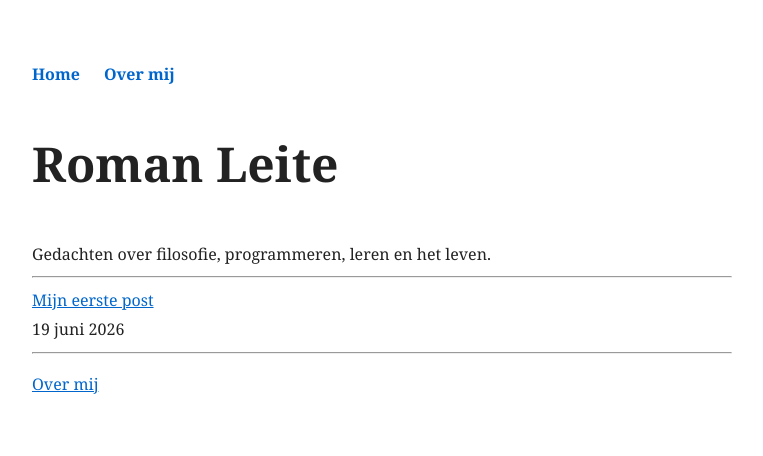
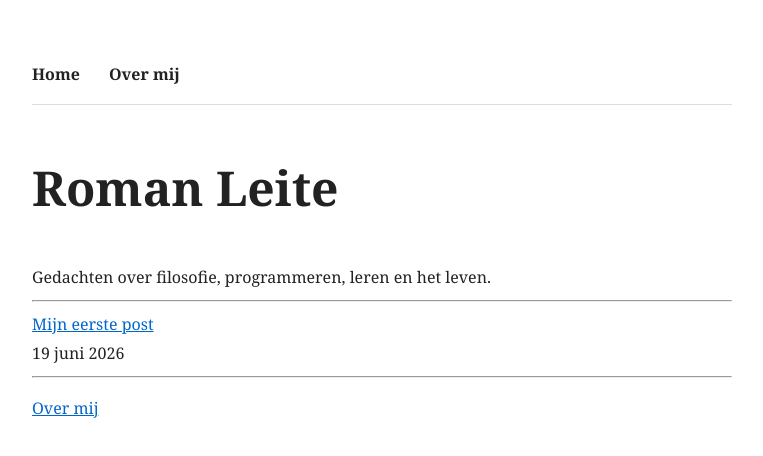
Before and after one commit to RomanL08/RomanL08.github.io, a plain HTML site: page index.html in a window 1280 px wide. Shown: the whole page, without its empty margins (258-1021 px from the left). Drawn offline with Linux system fonts and the light colour scheme.

Commit message:
Update style.css

```diff
--- a/style.css
+++ b/style.css
@@ -27,3 +27,19 @@ nav a {
     text-decoration: none;
     font-weight: bold;
 }
+nav {
+    margin-bottom: 40px;
+    border-bottom: 1px solid #ddd;
+    padding-bottom: 15px;
+}
+
+nav a {
+    margin-right: 25px;
+    text-decoration: none;
+    font-weight: bold;
+    color: #222;
+}
+
+nav a:hover {
+    color: #0066cc;
+}
```
